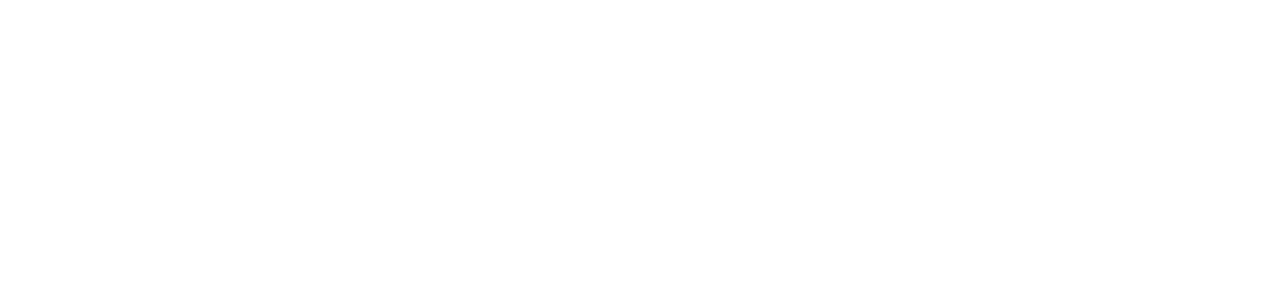
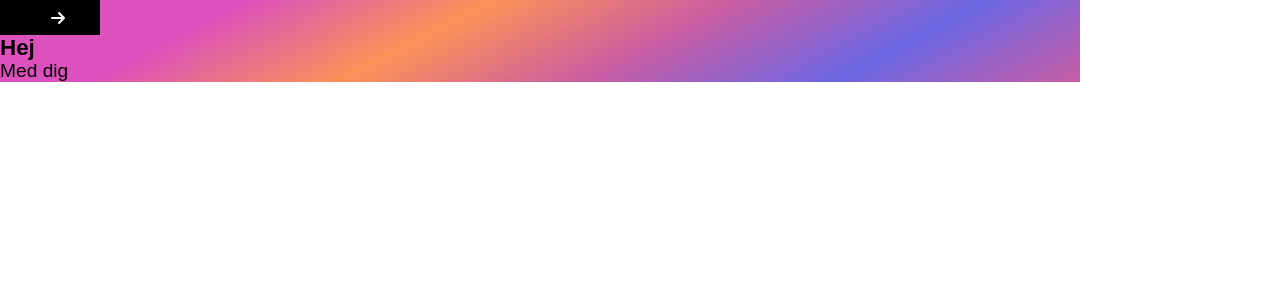
Before and after one commit to Magnusgb/StudhusInfoSP6, a Vue app: page /events in a window 1280 px wide. Before the commit this address had no page. Shown: the top 300 px of the page. Built offline with nearby package versions, Linux system fonts and the light colour scheme.

Commit message:
Se flere knap link og Font setup.

```diff
--- a/src/assets/style/style.css
+++ b/src/assets/style/style.css
@@ -1 +1 @@
-*{margin:0;padding:0;box-sizing:border-box}html{font-size:calc(100vw/17280px)}@media(max-height: 939mm){html{font-size:calc(100vh/30720px)}}body{width:1080px;max-width:100vw;max-height:100vh;margin:0;overflow:hidden;display:flex;flex-direction:column;justify-content:center}/*# sourceMappingURL=style.css.map */
+*{margin:0;padding:0;box-sizing:border-box}@font-face{font-family:NeueMontreal-Regular;src:url(assets/fonts/NeueMontreal-Regular.ttf)}@font-face{font-family:NeueMontreal-Medium;src:url(assets/fonts/NeueMontreal-Regular.ttf)}@font-face{font-family:NeueMontreal-Bold;src:url(assets/fonts/NeueMontreal-Regular.ttf)}:root{font-family:NeuMontreal-Regular,sans-serif}html{font-size:calc(100vw/17280px)}@media(max-height: 939mm){html{font-size:calc(100vh/30720px)}}body{width:1080px;max-width:100vw;max-height:100vh;margin:0;overflow:hidden;display:flex;flex-direction:column;justify-content:center}/*# sourceMappingURL=style.css.map */
--- a/src/assets/style/style.scss
+++ b/src/assets/style/style.scss
@@ -3,6 +3,27 @@
     padding: 0;
     box-sizing: border-box;
 }
+
+@font-face {
+  font-family: NeueMontreal-Regular;
+  src: url(assets/fonts/NeueMontreal-Regular.ttf);
+}
+
+@font-face {
+  font-family: NeueMontreal-Medium;
+  src: url(assets/fonts/NeueMontreal-Regular.ttf);
+}
+
+@font-face {
+  font-family: NeueMontreal-Bold;
+  src: url(assets/fonts/NeueMontreal-Regular.ttf);
+}
+
+:root {
+  /* color-scheme: dark light; */
+  font-family: NeuMontreal-Regular, sans-serif;
+}
+
 
 // Define variables for the screen dimensions
 $screen-width: 1080px;
--- a/src/components/organisms/OrganismEvents.vue
+++ b/src/components/organisms/OrganismEvents.vue
@@ -1,10 +1,25 @@
 <template>
     <AtomSectionTitle title='KOMMENDE EVENTS'/>
     <MoleculeEvents />
-    <AtomSquareButton buttonTitle='SE FLERE' />
+    <AtomSquareButton buttonTitle='SE FLERE' @click="navigateToEvents"/>
 </template>
+
 <script setup>
 import AtomSectionTitle from '@/components/atoms/AtomSectionTitle.vue';
 import MoleculeEvents from '@/components/molecules/MoleculeEvents.vue';
 import AtomSquareButton from '@/components/atoms/Buttons/SquareButton/AtomSquareButton.vue';
+
+import { useRouter } from 'vue-router';
+
+const router = useRouter();
+
+const navigateToEvents = () => {
+  // Use the router instance to navigate to the "/events" route
+  router.push('/events');
+};
+
+// Expose the navigateToEvents function to the template
+defineExpose({
+  navigateToEvents
+});
 </script>
--- /dev/null
+++ b/src/components/pages/EventPage.vue
@@ -0,0 +1,9 @@
+<script setup>
+import BackToFP from '@/components/molecules/BackToFP.vue';
+</script>
+
+<template>
+  <main>
+    <BackToFP />
+  </main>
+</template>
--- a/src/router/index.js
+++ b/src/router/index.js
@@ -1,5 +1,6 @@
 import { createRouter, createWebHistory } from 'vue-router'
 import LandingPage from '../views/LandingPage.vue'
+import EventPage from '../views/Events.vue'
 
 const router = createRouter({
   history: createWebHistory(import.meta.env.BASE_URL),
@@ -9,14 +10,11 @@
       name: 'LandingPage',
       component: LandingPage
     },
-    /*{
-      path: '/about',
-      name: 'about',
-      // route level code-splitting
-      // this generates a separate chunk (About.[hash].js) for this route
-      // which is lazy-loaded when the route is visited.
-      component: () => import('')
-    }*/
+    {
+      path: '/events',
+      name: 'Events',
+      component: EventPage
+    },
   ]
 })
 
--- /dev/null
+++ b/src/views/Events.vue
@@ -0,0 +1,9 @@
+<script setup>
+import EventPage from '@/components/pages/EventPage.vue';
+</script>
+
+<template>
+  <main>
+   <EventPage />
+  </main>
+</template>
```
Also changed, not shown: 1 other file (tests, documents, lock files or other folders).
